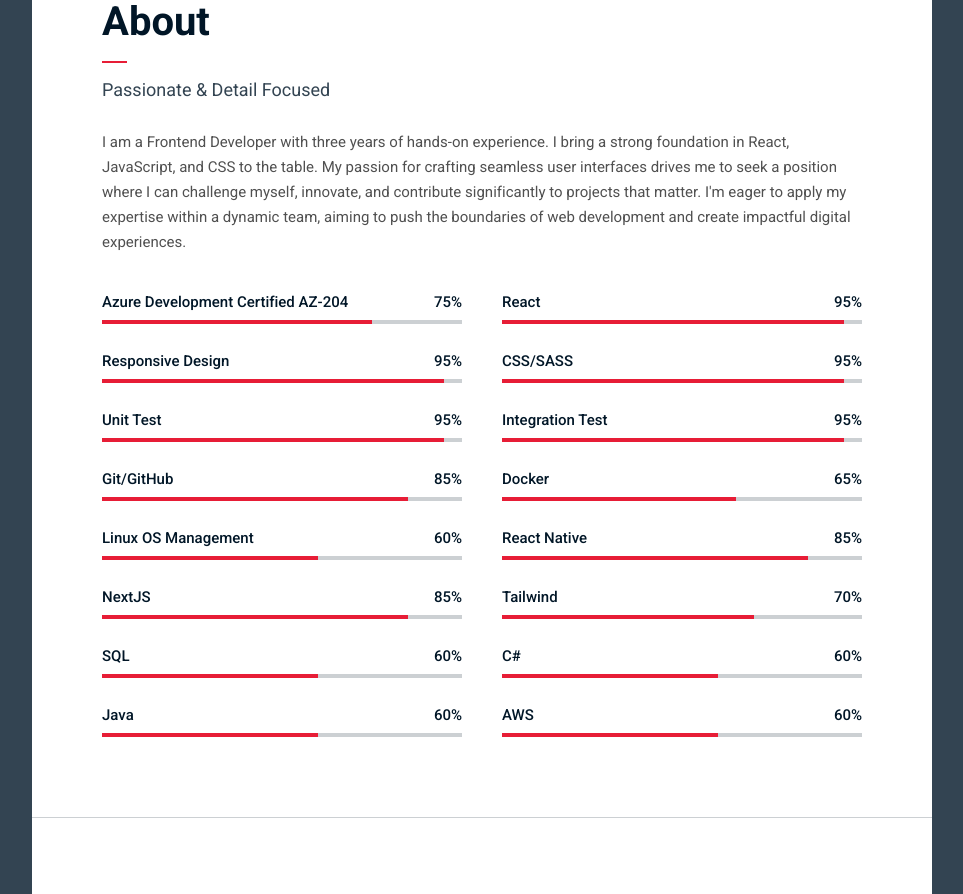
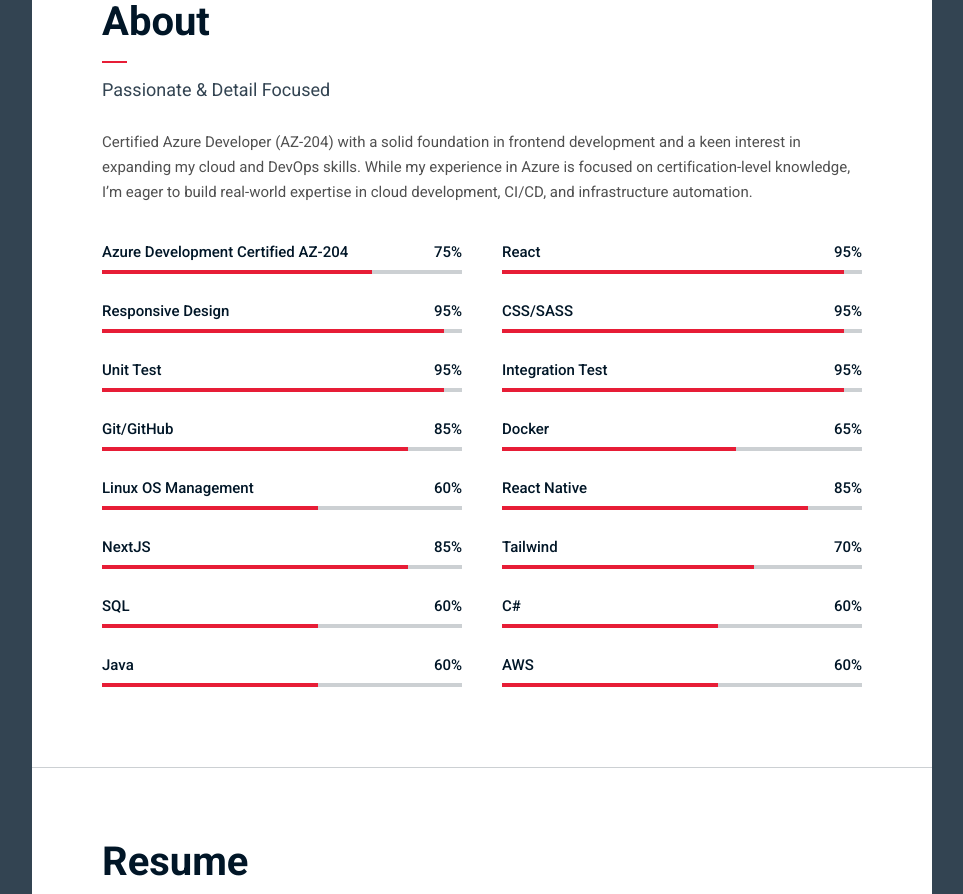
Before and after one commit to panpan31415/panpan-blog, a React (Create React App) app: page / in a window 1280 px wide. Shown: the part 900-1794 px from the top of the page, without its empty margins (308-1271 px from the left). Built offline with nearby package versions, Linux system fonts and the light colour scheme.

Commit message:
update introduction section

```diff
--- a/src/components/MainContent.tsx
+++ b/src/components/MainContent.tsx
@@ -1,5 +1,11 @@
 import './MainContent.scss';
-import { educations, experiences, jobPosition, skills } from '../profile-data';
+import {
+    educations,
+    experiences,
+    introduction,
+    jobPosition,
+    skills,
+} from '../profile-data';
 import SkillItem from './SkillItem';
 import HistoryItem from './HistoryItem';
 import {
@@ -90,17 +96,7 @@ export default function MainContent() {
                 <p className='about-section__subtitle'>
                     Passionate & detail focused
                 </p>
-                <p className='about-section__introduction'>
-                    I am a Frontend Developer with three years of hands-on
-                    experience. I bring a strong foundation in React,
-                    JavaScript, and CSS to the table. My passion for crafting
-                    seamless user interfaces drives me to seek a position where
-                    I can challenge myself, innovate, and contribute
-                    significantly to projects that matter. I'm eager to apply my
-                    expertise within a dynamic team, aiming to push the
-                    boundaries of web development and create impactful digital
-                    experiences.
-                </p>
+                <p className='about-section__introduction'>{introduction}</p>
                 <div className='about-section__skill-area'>
                     {skills.map((skill, index) => (
                         <SkillItem
--- a/src/profile-data.ts
+++ b/src/profile-data.ts
@@ -1,6 +1,10 @@
 export type JobPosition = string;
 export const jobPosition: JobPosition =
     'Frontend Developer | Microsoft Certified - Azure Developer Associate(AZ-204)';
+
+export type Introduction = string;
+export const introduction: Introduction =
+    'Certified Azure Developer (AZ-204) with a solid foundation in frontend development and a keen interest in expanding my cloud and DevOps skills. While my experience in Azure is focused on certification-level knowledge, I’m eager to build real-world expertise in cloud development, CI/CD, and infrastructure automation.';
 export type Skill = {
     name: string;
     value: number;
```
